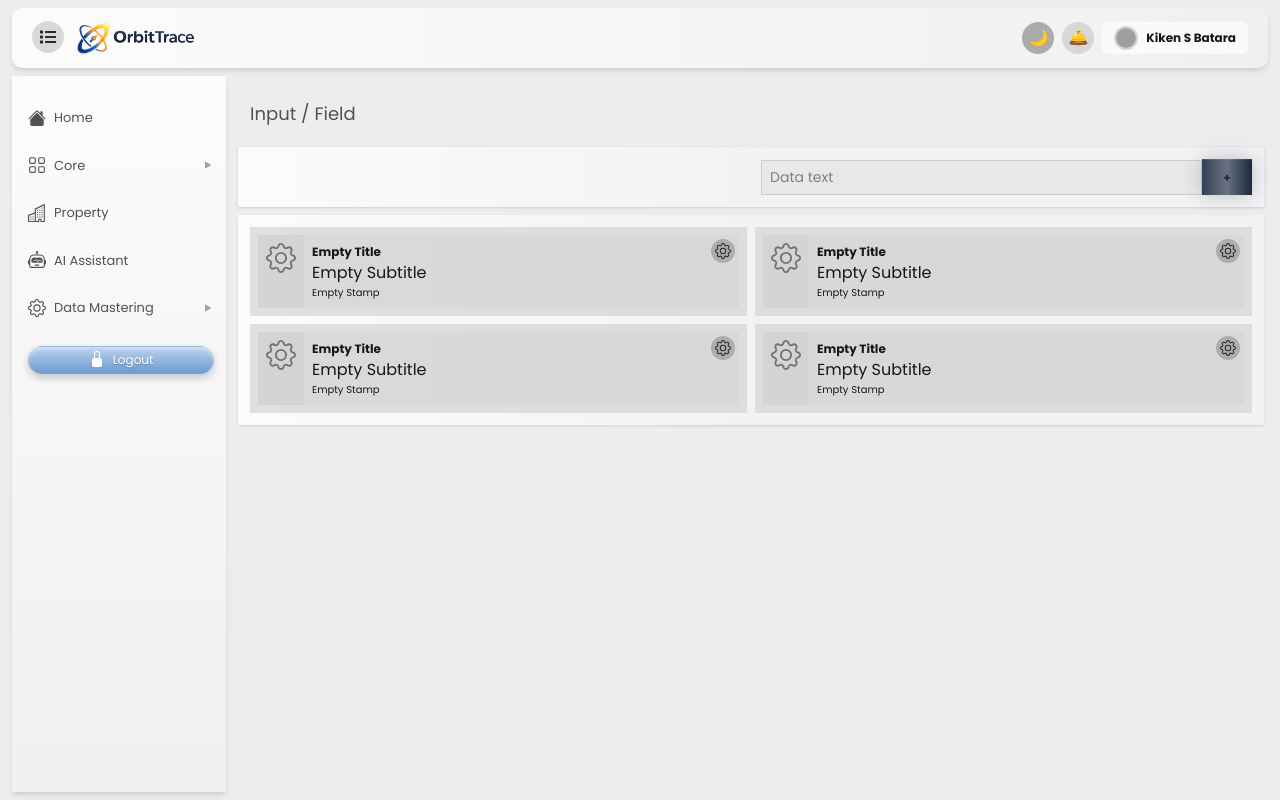
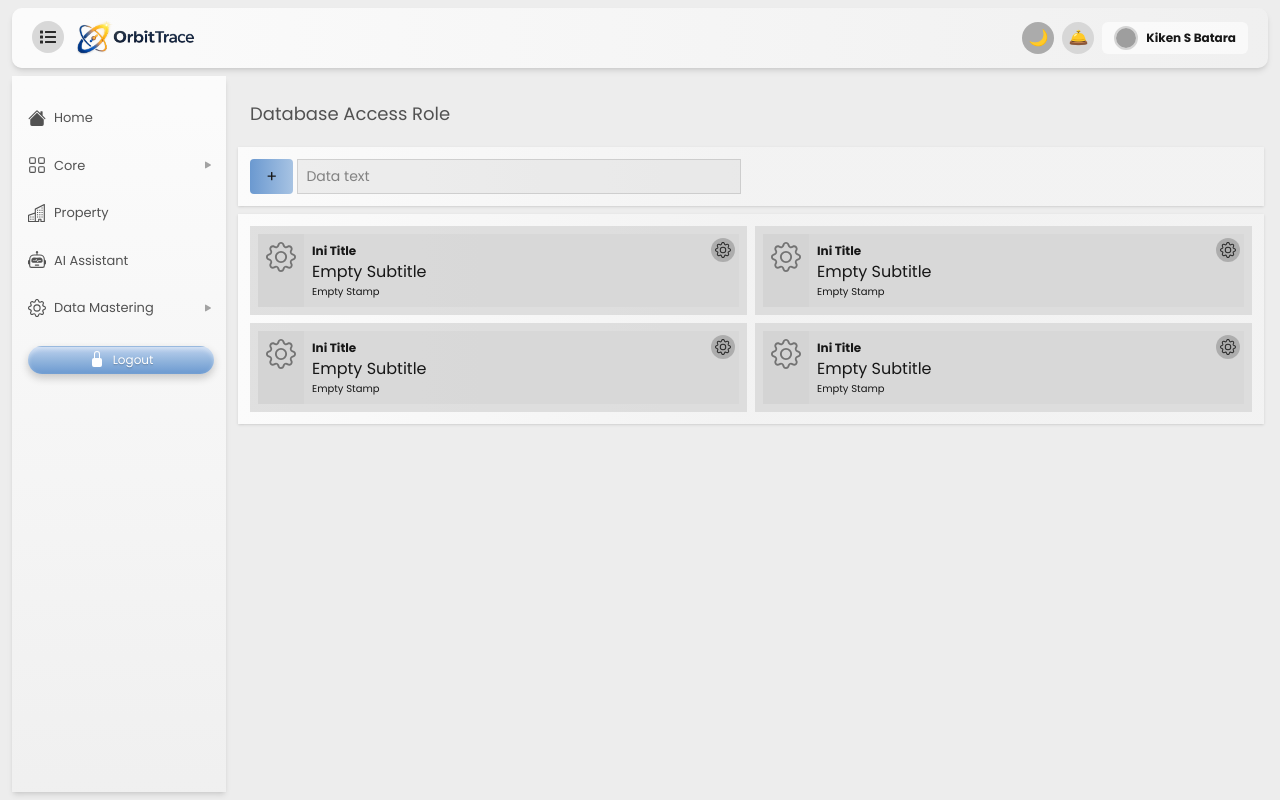
Before and after one commit to lowhanfish/Orbitrace-Admin, a Next.js app: page /master/access_management/group_role_database in a window 1280 px wide. Built offline with nearby package versions, Linux system fonts and the light colour scheme; grey boxes are pictures that could not be loaded.

Commit message:
Modify ListDocument

```diff
--- a/src/app/(main)/master/access_management/group_role_database/page.tsx
+++ b/src/app/(main)/master/access_management/group_role_database/page.tsx
@@ -52,14 +52,14 @@ const page = () => {
 
 
         <div>
-            <TextSeparate title='Input / Field' />
+            <TextSeparate title='Database Access Role' />
             <div className='flex flex-col bg-linear-to-r from-b-gray-1 to-50% to-b-gray-1/40 shadow-sm rounded-[5] px-3 py-3 mt-2'>
                 <div className='grid grid-cols-1 md:grid-cols-12 gap-x-5 gap-y-1 w-full'>
-                    <div className='col-span-6 '>
 
-                    </div>
-                    <div className='col-span-6 flex justify-center items-center'>
-                        <div className='flex-1'>
+                    <div className='col-span-6 flex gap-1 justify-center items-center'>
+                        <button className='bg-linear-to-r hover:bg-linear-to-b from-b-blue-4 to-b-blue-5/80 w-12 h-8.75 rounded-sm'>
+                            +
+                        </button>
                         <BInput
                             placeholder='Data text'
                             type='text'
@@ -69,19 +69,6 @@ const page = () => {
                             }}
                         />
 
-                        </div>
-
-                        <div className='w-[50px]'>
-                            <BButton
-                                color='gray'
-                                size='md'
-                                mode="neon"
-                                onClick={() => testClick()}
-                            >
-                                <p className='text-b-gray-6 text-[12px] font-bold'>+</p>
-                            </BButton>
-
-                        </div>
                     </div>
 
                 </div>
@@ -99,6 +86,7 @@ const page = () => {
                                         icon={
                                             <BsGear className='text-[30px] text-b-gray-4' />
                                         }
+                                        title='Ini Title'
                                         onClick={() =>
                                             setOpen(true)
                                         }
--- a/src/app/(main)/master/template_management/component_template/components/ListDocuments.tsx
+++ b/src/app/(main)/master/template_management/component_template/components/ListDocuments.tsx
@@ -1,35 +1,14 @@
+'use client'
+
+import { useState } from 'react';
 import BlistDocument from '@/components/items/BlistDocument';
+import { BsFileTextFill, BsGear } from "react-icons/bs";
+import BModal from '@/components/items/BModal';
 import CodeWrapper from './CodeWrapper';
-
 
 const ListDocuments = () => {
 
-    const codeString = `
-import BlistDocument from '@/components/items/BlistDocument';
-import CodeWrapper from './CodeWrapper';
-
-
-const ListDocuments = () => {
-    return (
-        <div className='flex flex-col bg-linear-to-r from-b-gray-1 to-50% to-b-gray-1/40 shadow-sm rounded-[5] px-3 py-3 mt-2'>
-            <div className='grid w-full'>
-                <div className='grid grid-cols-12 gap-2 md:gap-2'>
-                    {
-                        [...Array(4)].map((_, index) => (
-                            <div key={index} className='col-span-12 md:col-span-6 w-full'>
-                                <BlistDocument />
-                            </div>
-                        ))
-                    }
-                </div>
-            </div>
-        </div>
-    )
-}
-
-export default ListDocuments
-
-        `;
+    const [open, setOpen] = useState(false);
 
     return (
         <div className='flex flex-col bg-linear-to-r from-b-gray-1 to-50% to-b-gray-1/40 shadow-sm rounded-[5] px-3 py-3 mt-2'>
@@ -38,12 +17,35 @@ export default ListDocuments
                     {
                         [...Array(4)].map((_, index) => (
                             <div key={index} className='col-span-12 md:col-span-6 w-full'>
-                                <BlistDocument />
+                                <BlistDocument
+                                    icon={
+                                        <BsFileTextFill className='text-[30px] text-b-gray-4' />
+                                    }
+                                    title='Empty Title'
+                                    subtitle='Empty Subtitle'
+                                    onClick={() =>
+                                        setOpen(true)
+                                    }
+                                />
                             </div>
                         ))
                     }
                 </div>
             </div>
+
+            <BModal title='Configuration' openModal={open} setOpenModal={setOpen} size='xs'>
+                <div className='flex flex-col gap-2 p-4'>
+                    <button className='bg-b-blue-4 hover:bg-b-blue-5/70 cursor-pointer flex gap-2 justify-center items-center text-[12px] p-1.5 rounded-md shadow-md'>
+                        Detail
+                    </button>
+                    <button className='bg-b-yellow-4 hover:bg-b-yellow-5/70 cursor-pointer flex gap-2 justify-center items-center text-[12px] p-1.5 rounded-md shadow-md'>
+                        Edit
+                    </button>
+                    <button className='bg-b-red-4 hover:bg-b-red-5/70 cursor-pointer flex gap-2 justify-center items-center text-[12px] p-1.5 rounded-md shadow-md'>
+                        Delete
+                    </button>
+                </div>
+            </BModal>
 
             <div className='mt-5'>
                 <CodeWrapper codeString={codeString} />
@@ -53,3 +55,65 @@ export default ListDocuments
 }
 
 export default ListDocuments
+
+
+const codeString = `
+'use client'
+
+import { useState } from 'react';
+import BlistDocument from '@/components/items/BlistDocument';
+import { BsFileTextFill, BsGear } from "react-icons/bs";
+import BModal from '@/components/items/BModal';
+import CodeWrapper from './CodeWrapper';
+
+const ListDocuments = () => {
+
+    const [open, setOpen] = useState(false);
+
+    return (
+        <div className='flex flex-col bg-linear-to-r from-b-gray-1 to-50% to-b-gray-1/40 shadow-sm rounded-[5] px-3 py-3 mt-2'>
+            <div className='grid w-full'>
+                <div className='grid grid-cols-12 gap-2 md:gap-2'>
+                    {
+                        [...Array(4)].map((_, index) => (
+                            <div key={index} className='col-span-12 md:col-span-6 w-full'>
+                                <BlistDocument
+                                    icon={
+                                        <BsGear className='text-[30px] text-b-gray-4' />
+                                    }
+                                    title='Empty Title'
+                                    subtitle='Empty Subtitle'
+                                    onClick={() =>
+                                        setOpen(true)
+                                    }
+                                />
+                            </div>
+                        ))
+                    }
+                </div>
+            </div>
+
+            <BModal title='Configuration' openModal={open} setOpenModal={setOpen} size='xs'>
+                <div className='flex flex-col gap-2 p-4'>
+                    <button className='bg-b-blue-4 hover:bg-b-blue-5/70 cursor-pointer flex gap-2 justify-center items-center text-[12px] p-1.5 rounded-md shadow-md'>
+                        Detail
+                    </button>
+                    <button className='bg-b-yellow-4 hover:bg-b-yellow-5/70 cursor-pointer flex gap-2 justify-center items-center text-[12px] p-1.5 rounded-md shadow-md'>
+                        Edit
+                    </button>
+                    <button className='bg-b-red-4 hover:bg-b-red-5/70 cursor-pointer flex gap-2 justify-center items-center text-[12px] p-1.5 rounded-md shadow-md'>
+                        Delete
+                    </button>
+                </div>
+            </BModal>
+
+            <div className='mt-5'>
+                <CodeWrapper codeString={codeString} />
+            </div>
+        </div>
+    )
+}
+
+export default ListDocuments
+
+        `;
```
Lines whose indentation alone changed are shown as unchanged.
